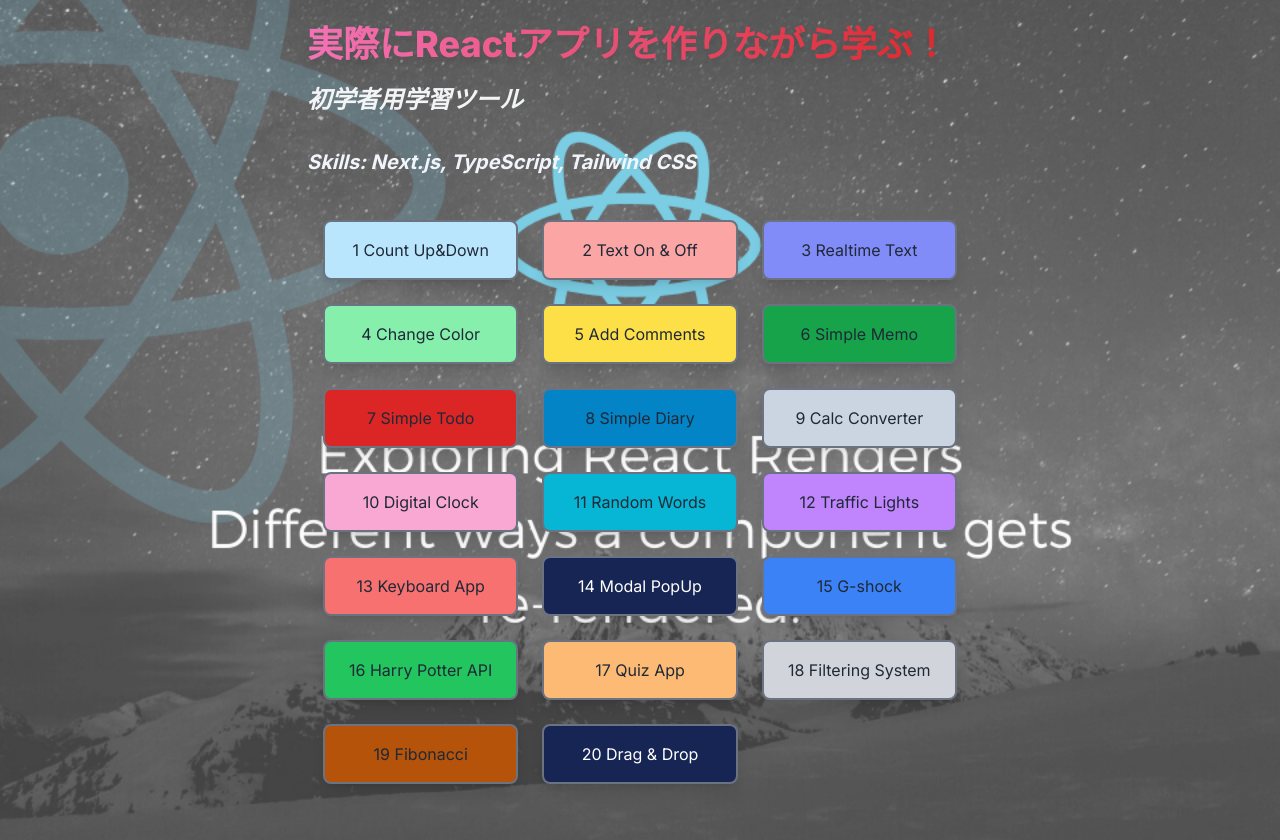
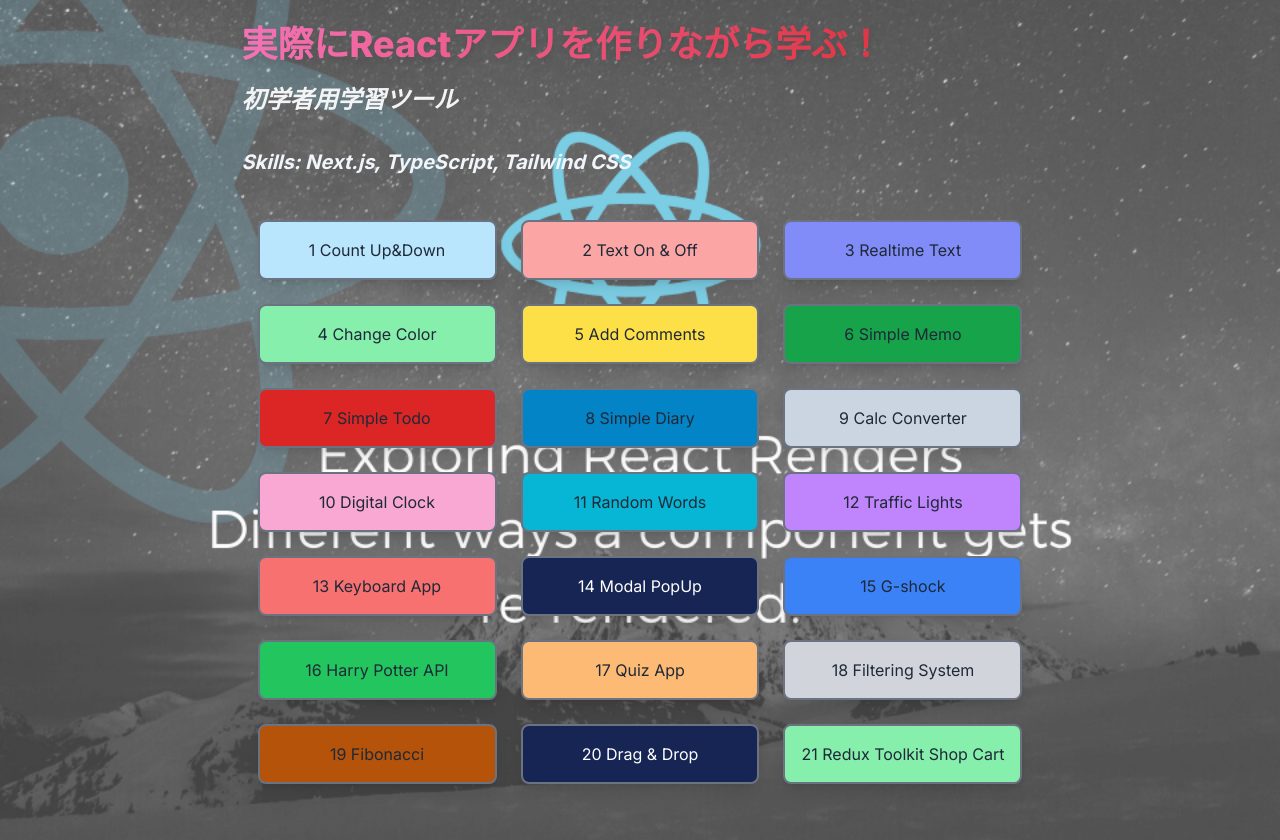
Before and after one commit to Kroro1208/beginners-projects, a Next.js app: page / in a window 1280 px wide. Built offline with nearby package versions, Linux system fonts and the light colour scheme.

Commit message:
reduxの設定してstore実装した

```diff
--- /dev/null
+++ b/app/(main)/redux-toolkit/page.tsx
@@ -0,0 +1,11 @@
+import React from 'react'
+
+const Home = () => {
+    return (
+        <div>
+            Redux Toolkit Project
+        </div>
+    )
+}
+
+export default Home
--- /dev/null
+++ b/app/(main)/redux-toolkit/store.ts
@@ -0,0 +1,9 @@
+import { configureStore } from "@reduxjs/toolkit";
+
+export const store = configureStore({
+  reducer: {},
+});
+
+export type AppStore = typeof store;
+export type RootState = ReturnType<AppStore["getState"]>;
+export type AppDispatch = AppStore["dispatch"];
--- a/app/layout.tsx
+++ b/app/layout.tsx
@@ -1,6 +1,8 @@
 import type { Metadata } from "next";
 import { Inter } from "next/font/google";
 import "./globals.css";
+import { store } from "./(main)/redux-toolkit/store";
+import { Provider } from 'react-redux';
 
 const inter = Inter({ subsets: ["latin"] });
 
@@ -16,7 +18,11 @@
 }>) {
   return (
     <html lang="en">
-      <body className={inter.className}>{children}</body>
+      <body className={inter.className}>
+        <Provider store={store}>
+          {children}
+        </Provider>
+      </body>
     </html>
   );
 }
--- a/app/page.tsx
+++ b/app/page.tsx
@@ -139,6 +139,12 @@
               20 Drag & Drop
             </div>
           </Link>
+          <Link href="/redux-toolkit">
+            <div className="border-2 hover:text-white border-gray-500 rounded-lg bg-green-300 hover:bg-green-400
+            px-4 p-4 text-center shadow-lg transition-colors duration-300 cursor-pointer">
+              21 Redux Toolkit Shop Cart
+            </div>
+          </Link>
         </div>
       </div>
     </div>
--- a/package.json
+++ b/package.json
@@ -12,11 +12,13 @@
     "@dnd-kit/core": "^6.1.0",
     "@dnd-kit/sortable": "^8.0.0",
     "@headlessui/react": "^2.0.4",
+    "@reduxjs/toolkit": "^2.2.5",
     "axios": "^1.7.2",
     "css-dnd": "^1.2.0",
     "next": "14.2.3",
     "react": "^18",
-    "react-dom": "^18"
+    "react-dom": "^18",
+    "react-redux": "^9.1.2"
   },
   "devDependencies": {
     "@types/node": "^20",
```
Also changed, not shown: 1 other file (tests, documents, lock files or other folders).
